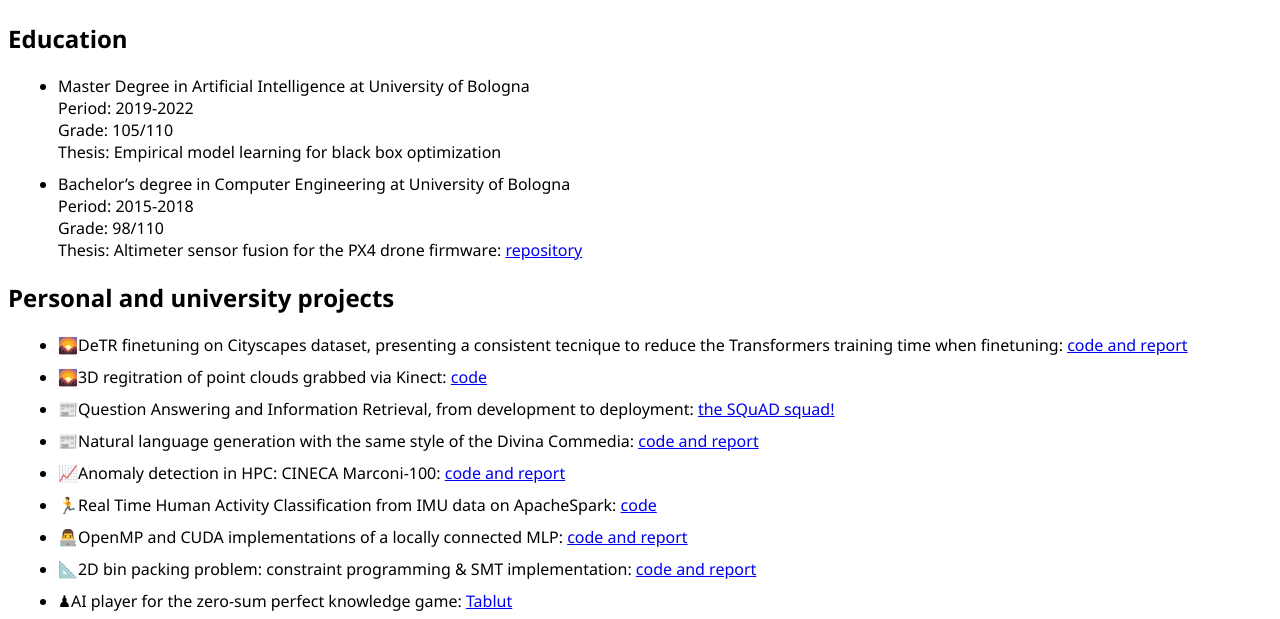
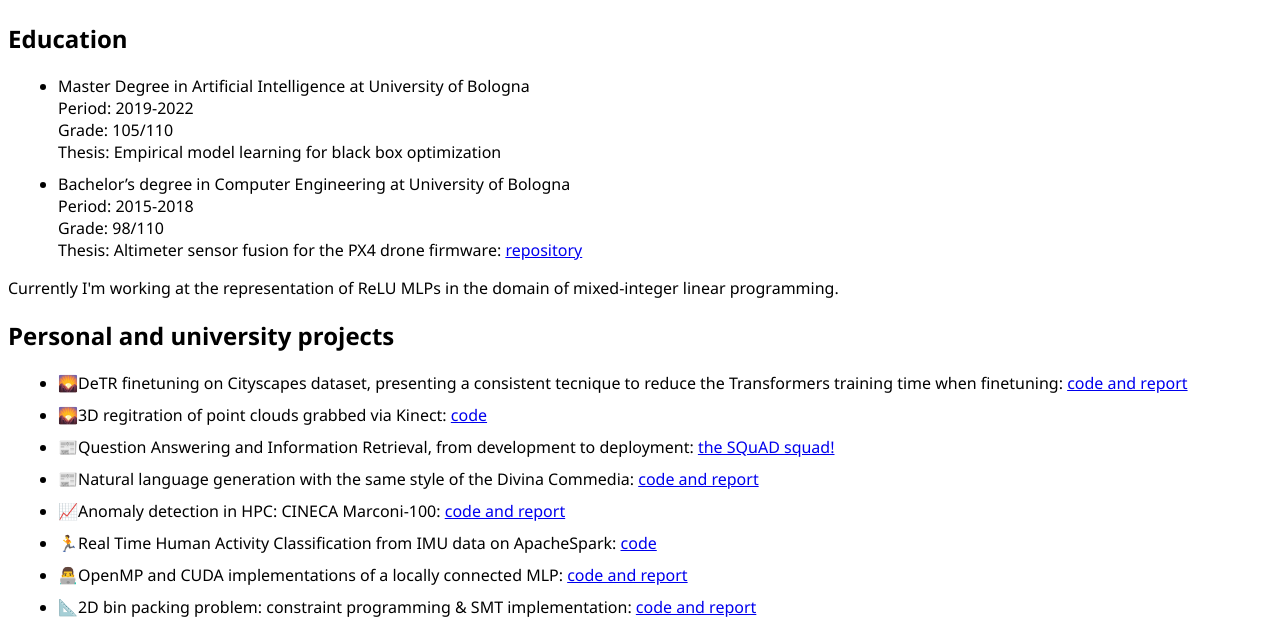
Before and after one commit to DanieleVeri/DanieleVeri.github.io, a plain HTML site: page index.html in a window 1280 px wide. Shown: the part 189-808 px from the top of the page. Drawn offline with Linux system fonts and the light colour scheme.

Commit message:
Update index.html

```diff
--- a/index.html
+++ b/index.html
@@ -51,6 +51,7 @@
       <br/>Grade: 98/110
       <br/>Thesis: Altimeter sensor fusion for the PX4 drone firmware: <a href="https://github.com/casy-px4">repository</a></li>
   </ul>
+  Currently I'm working at the representation of ReLU MLPs in the domain of mixed-integer linear programming.
   <h2>Personal and university projects</h2>
   <ul>
   <li>🌄DeTR finetuning on Cityscapes dataset, presenting a consistent tecnique to reduce the Transformers training time when finetuning: <a href="https://github.com/DanieleVeri/fair-DETR">code and report</a></li>
```
